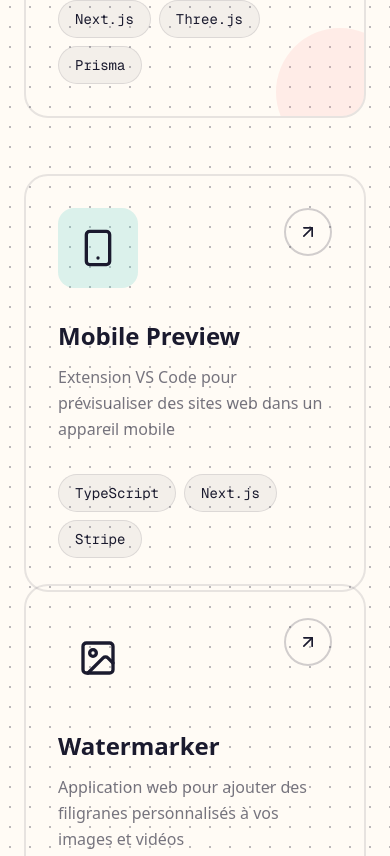
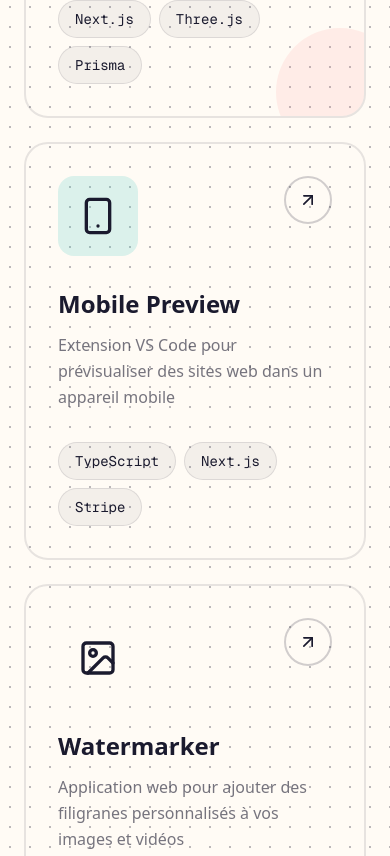
Before and after one commit to Lirobi/portfolio-v2, a Next.js app: page / in a window 390 px wide. Shown: the part 2908-3764 px from the top of the page. Built offline with nearby package versions, Linux system fonts and the light colour scheme.

Commit message:
ajout logo

```diff
--- a/app/layout.tsx
+++ b/app/layout.tsx
@@ -16,6 +16,7 @@ const geistMono = Geist_Mono({
 export const metadata: Metadata = {
   title: config.site.title,
   description: config.site.description,
+  icons: "/logo.png",
 };
 
 export default function RootLayout({
--- a/components/ui/ProjectCard.tsx
+++ b/components/ui/ProjectCard.tsx
@@ -71,7 +71,7 @@ export default function ProjectCard({
     </>
   );
 
-  const cardClasses = `project-card group relative bg-${color}/5 p-8 md:p-10 rounded-3xl border-2 border-foreground/10 hover:border-foreground cursor-pointer overflow-hidden`;
+  const cardClasses = `project-card group relative bg-${color}/5 p-8 md:p-10 rounded-3xl border-2 border-foreground/10 hover:border-foreground cursor-pointer overflow-hidden ${offset ? "md:translate-y-8" : ""}`;
 
   // Si le projet a une page dédiée, utiliser Link, sinon ouvrir l'URL externe
   if (hasPage && slug) {
@@ -79,7 +79,6 @@ export default function ProjectCard({
       <Link
         href={`/projets/${slug}`}
         className={cardClasses}
-        style={{ transform: offset ? "translateY(2rem)" : "none" }}
       >
         {cardContent}
       </Link>
@@ -90,7 +89,6 @@ export default function ProjectCard({
     <article
       className={cardClasses}
       onClick={() => window.open(url, "_blank")}
-      style={{ transform: offset ? "translateY(2rem)" : "none" }}
     >
       {cardContent}
     </article>
```
Also changed, not shown: public/logo.png (added).
